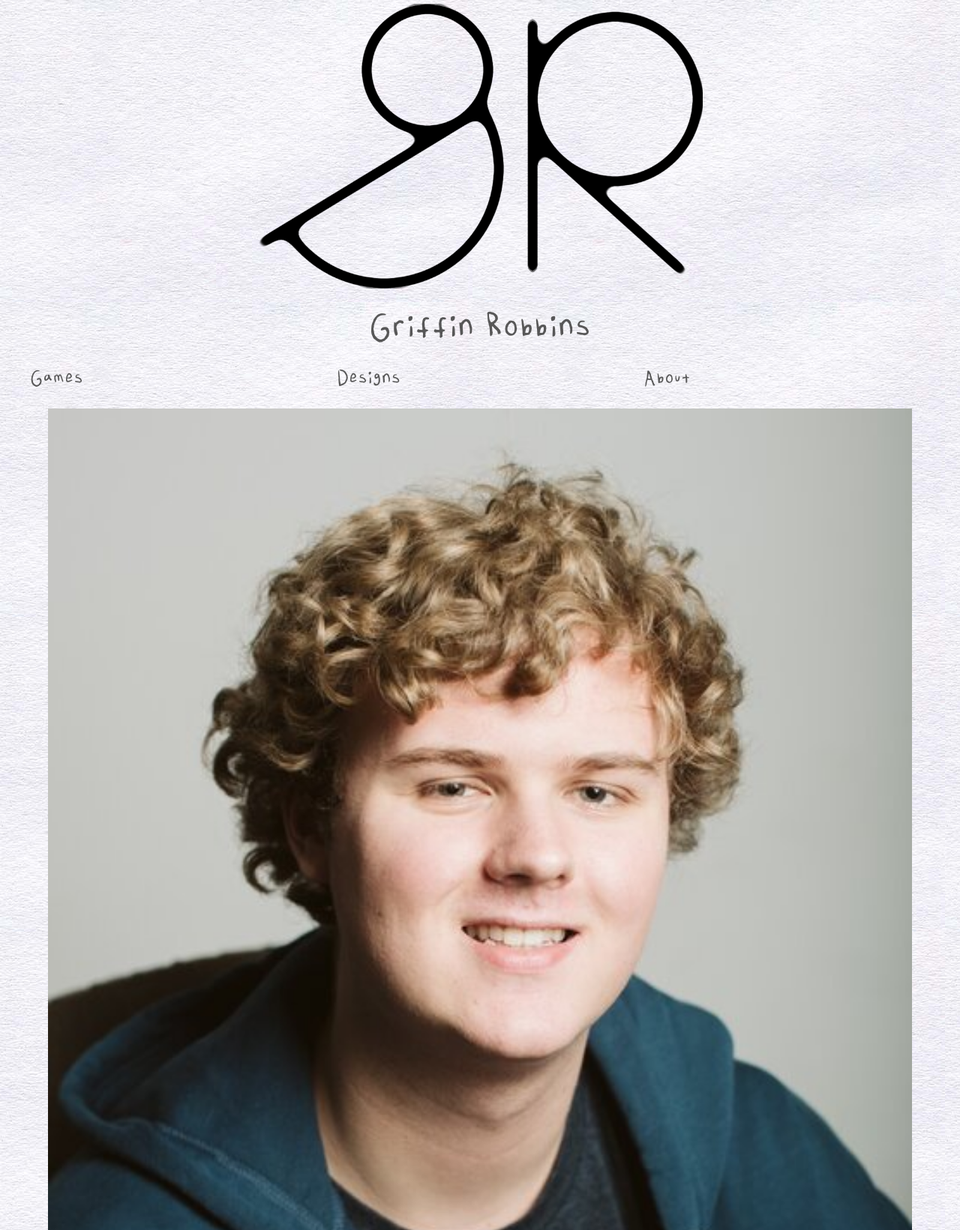
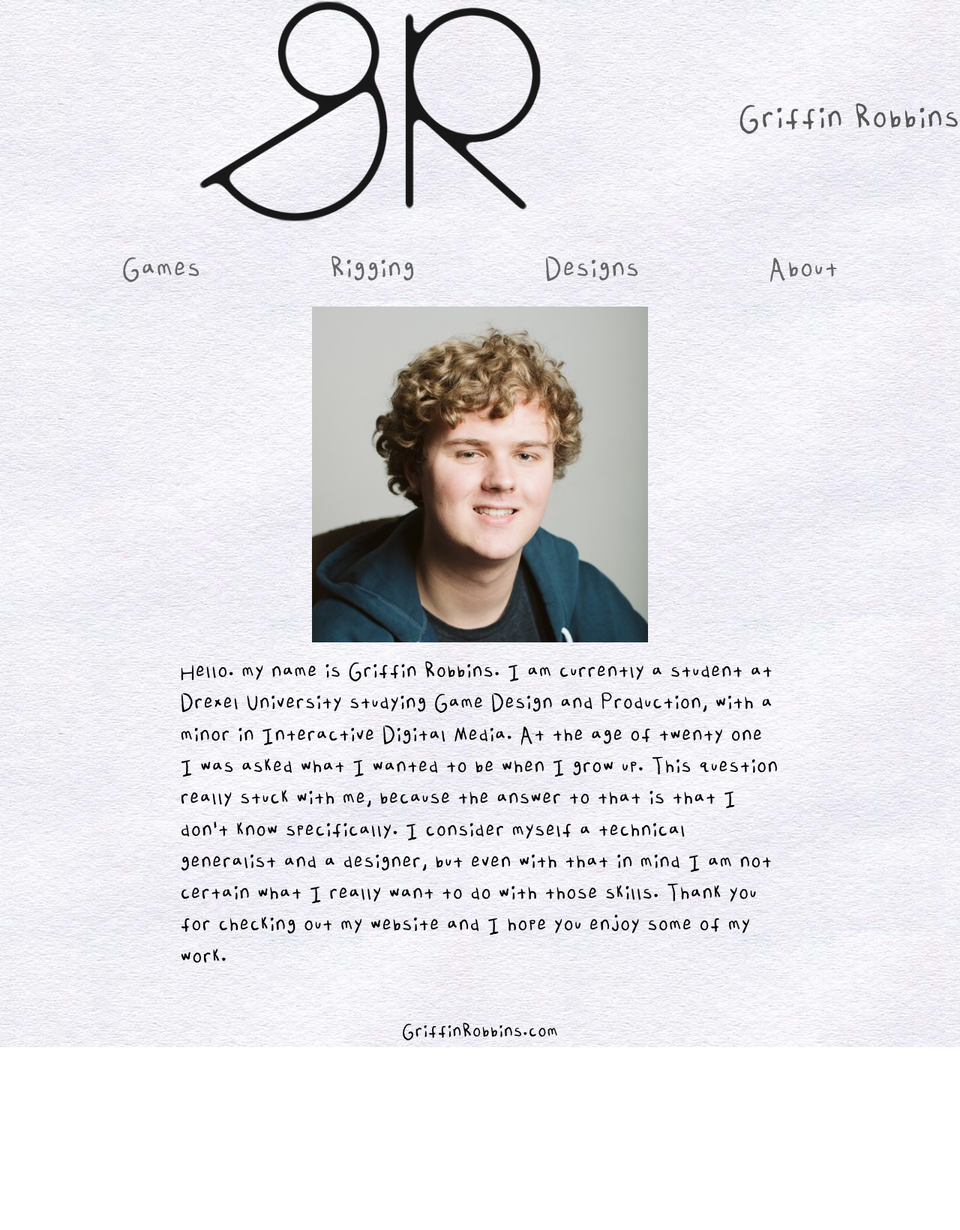
Before and after one commit to GriffinRobbins/idm222-gr397, a plain HTML site: page about/about.html in a window 1280 px wide. Shown: the part 17-1658 px from the top of the page at 75% size. After the commit the page ends 1414 px from the top, so only its background shows below. Drawn offline with Linux system fonts and the light colour scheme; files that its build step writes are made by us from their sources.

Commit message:
completed about page

```diff
--- a/about/about.html
+++ b/about/about.html
@@ -4,20 +4,23 @@
     <meta charset="UTF-8">
     <meta name="viewport" content="width=device-width, initial-scale=1.0">
     <title>GriffinRobbins.com About</title>
-    <link rel="stylesheet" href="css/normalize.css">
+    <link rel="stylesheet" href="../css/normalize.css">
     <link rel="stylesheet" href="../css/about.css">
+    <link rel="stylesheet" href="../css/header.css">
 </head>
 <body>
     <div class="header">
         <header>
-            <a href="../index.html">
+            <div class="logo">
+            <a href="index.html">
                 <img src="../images/Logo.png" alt="Griffin Robbins Logo">
             </a>
             <p>Griffin Robbins</p>
-            <nav class="Nav">
-                <ul>
-
+            </div>
+            <nav>
+                <ul class="navbar">
                     <li><a href="../games/games.html">Games</a></li>
+                    <li><a href="../rigging/rigging.html">Rigging</a></li>
                     <li><a href="../designs/designs.html">Designs</a></li>
                     <li><a href="about.html">About</a></li>
                 </ul>
--- a/css/about.css
+++ b/css/about.css
@@ -11,46 +11,27 @@ body{
 background-image: url('../images/White-Textured-Background.jpg');
 }
 
-.header img{
-
-display: block;
-margin-left: auto;
-margin-right: auto;
-width: 50%;
-padding-top: 10px;
-
-}
-.header p{
-font-family: 'Myfont';
-text-align: center;
-font-size: 3.5rem;
-color: #474747;
-opacity: 90%;
-margin: auto;
-padding-top: 10px;
-}
-
-.Nav ul {
-    list-style: none;
+footer{
+    font-family: "Myfont";
+    width: 100%;
+    font-size: 2rem;
+    bottom: auto;
+    padding-top: 40px;
 
 }
 
-
-.Nav li a {
-    display: block;
+footer p {
+    text-align: center;
+    display: flex;
     margin: auto;
-    font-family: 'Myfont';
-    color: #474747;
-    opacity: 90%;
-    float: left;
-    width: 33%;
-    font-size: 2rem;
-    text-decoration: none;
+    flex-flow: row nowrap;
+    justify-content: space-evenly;
+    justify-items: center;
 }
-
+@media (min-width: 100px){
     .about img{
         padding-top: 20px;
-    display: block;
+        display: flex;
         margin: auto;
         width: 90%;
         height: 90%;
@@ -60,20 +41,80 @@ padding-top: 10px;
         font-family: "Myfont";
         font-size: 2.3rem;
         padding: 0 20px;
+        display: flex;
+        margin: auto;
+    }
+}
+@media (min-width: 320px){
+    .about img{
+        padding-top: 20px;
+        display: flex;
+        margin: auto;
+        width: 90%;
+        height: 90%;
     }
 
-footer{
+    .about p{
         font-family: "Myfont";
-    width: 100%;
-    font-size: 2rem;
-    position: absolute;
-    bottom: auto;
-    padding-top: 40px;
+        font-size: 2.3rem;
+        padding: 20px 20px;
+        display: flex;
+        margin: auto;
+    }
+}
+@media (min-width: 600px){
+    .about img{
+        padding-top: 20px;
+        display: flex;
+        margin: auto;
+        width: 50%;
+        height: 50%;
     }
 
-footer p {
-    display: block;
+    .about p{
+        font-family: "Myfont";
+        font-size: 2.3rem;
+        padding: 20px 20px;
+        display: flex;
         margin: auto;
-    width: 50%;
-    padding-right: 45px;
+        max-width: 500px;
     }
+}
+
+@media (min-width: 1000px){
+    .about img{
+        padding-top: 20px;
+        display: flex;
+        margin: auto;
+        width: 35%;
+        height: 35%;
+    }
+
+    .about p{
+        font-family: "Myfont";
+        font-size: 2.3rem;
+        padding: 20px 20px;
+        display: flex;
+        margin: auto;
+        max-width: 800px;
+    }
+}
+
+@media (min-width: 1300px){
+    .about img{
+        padding-top: 20px;
+        display: flex;
+        margin: auto;
+        width: 30%;
+        height: 30%;
+    }
+
+    .about p{
+        font-family: "Myfont";
+        font-size: 2.3rem;
+        padding: 20px 20px;
+        display: flex;
+        margin: auto;
+        max-width: 1000px;
+    }
+}
--- a/css/designs.css
+++ b/css/designs.css
@@ -12,44 +12,9 @@ background-image: url('../images/White-Textured-Background.jpg');
 font-family: "Myfont";
 }
 
-.header img{
-
-display: block;
-margin-left: auto;
-margin-right: auto;
-width: 50%;
-padding-top: 10px;
-
-}
-.header p{
-font-family: 'Myfont';
-text-align: center;
-font-size: 3.5rem;
-color: #474747;
-opacity: 90%;
-margin: auto;
-padding-top: 10px;
-}
-
-.Nav ul {
-    list-style: none;
-
-}
 
 
-.Nav li a {
-    display: block;
-    margin: auto;
-    font-family: 'Myfont';
-    color: #474747;
-    opacity: 90%;
-    float: left;
-    width: 33%;
-    font-size: 2rem;
-    text-decoration: none;
-}
-
-p{
+.Dunkin p, .StreetFighter p, .FlowerPower p{
     font-size: 2.3rem;
     padding: 0 20px;
 }
```
Also changed, not shown: designs/designs.html (+9 -6 lines), rigging/rigging.html (+1 -1 lines). Lines whose indentation alone changed are shown as unchanged.
